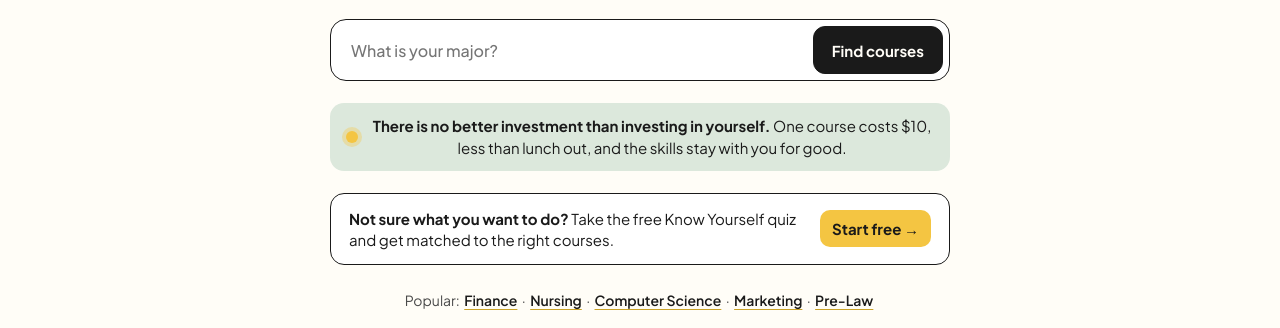
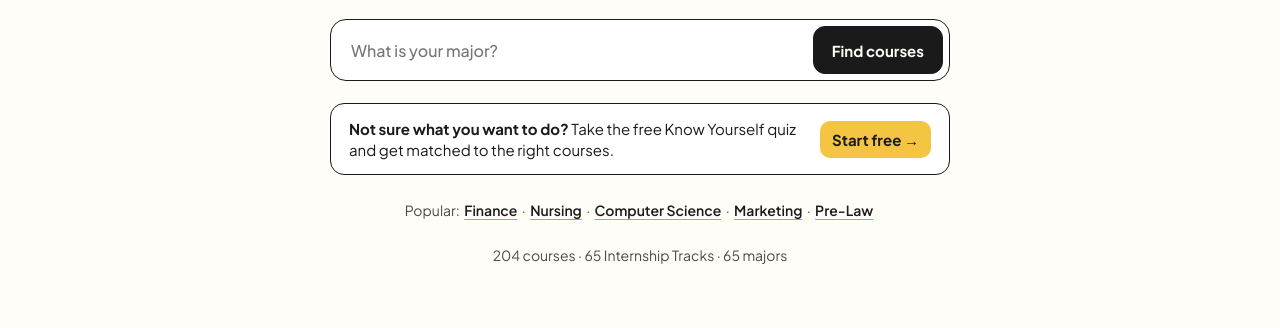
Before and after one commit to joshuandegwa07-png/aldridge-institute, a plain HTML site: page index.html in a window 1280 px wide. Shown: the part 454-782 px from the top of the page. Drawn offline with Linux system fonts and the light colour scheme.

Commit message:
Add files via upload

```diff
--- a/index.html
+++ b/index.html
@@ -233,7 +233,6 @@ ul.tasks { margin: 0; padding-left: 20px; display: flex; flex-direction: column;
     <h1 id="hero-h">Land the internship with skills you can <span class="hl">prove</span>.</h1>
     <p class="lede" id="hero-p">30-minute courses in what recruiters ask about, each ending with a certificate and a link anyone can check.</p>
     <form id="home-search" class="big-search" role="search"><label for="home-q" style="position: absolute; width: 1px; height: 1px; overflow: hidden; clip: rect(0 0 0 0)">Search courses by major or skill</label><input id="home-q" type="search" placeholder="What is your major?" autocomplete="off"><button class="btn" type="submit">Find courses</button></form>
-    <p class="invest"><span class="spark" aria-hidden="true"></span><span><strong>There is no better investment than investing in yourself.</strong> One course costs $10, less than lunch out, and the skills stay with you for good.</span></p>
     <a class="quiz-cta" href="#quiz"><span><strong>Not sure what you want to do?</strong> Take the free Know Yourself quiz and get matched to the right courses.</span><b>Start free →</b></a>
     <div class="popular" id="popular"></div>
     <p class="muted" id="home-stats" style="font-size: 14px"></p>
```
